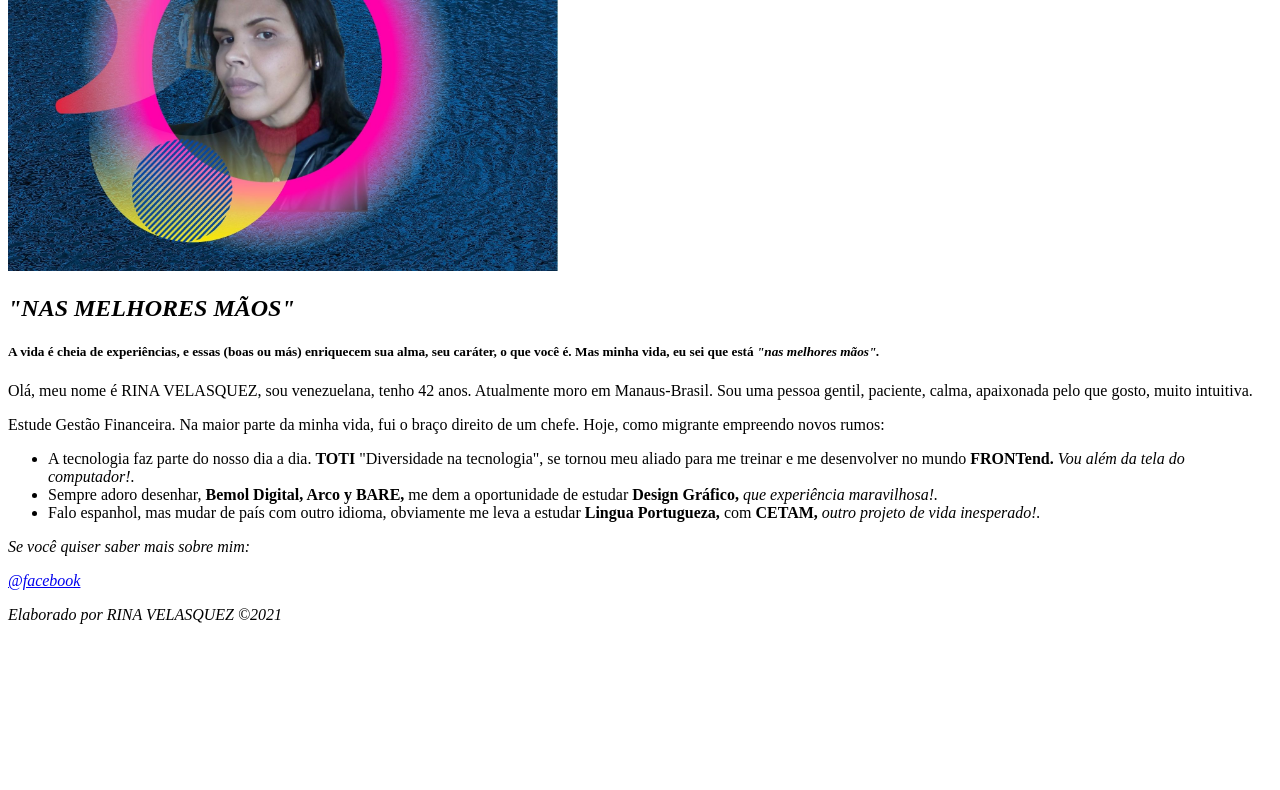
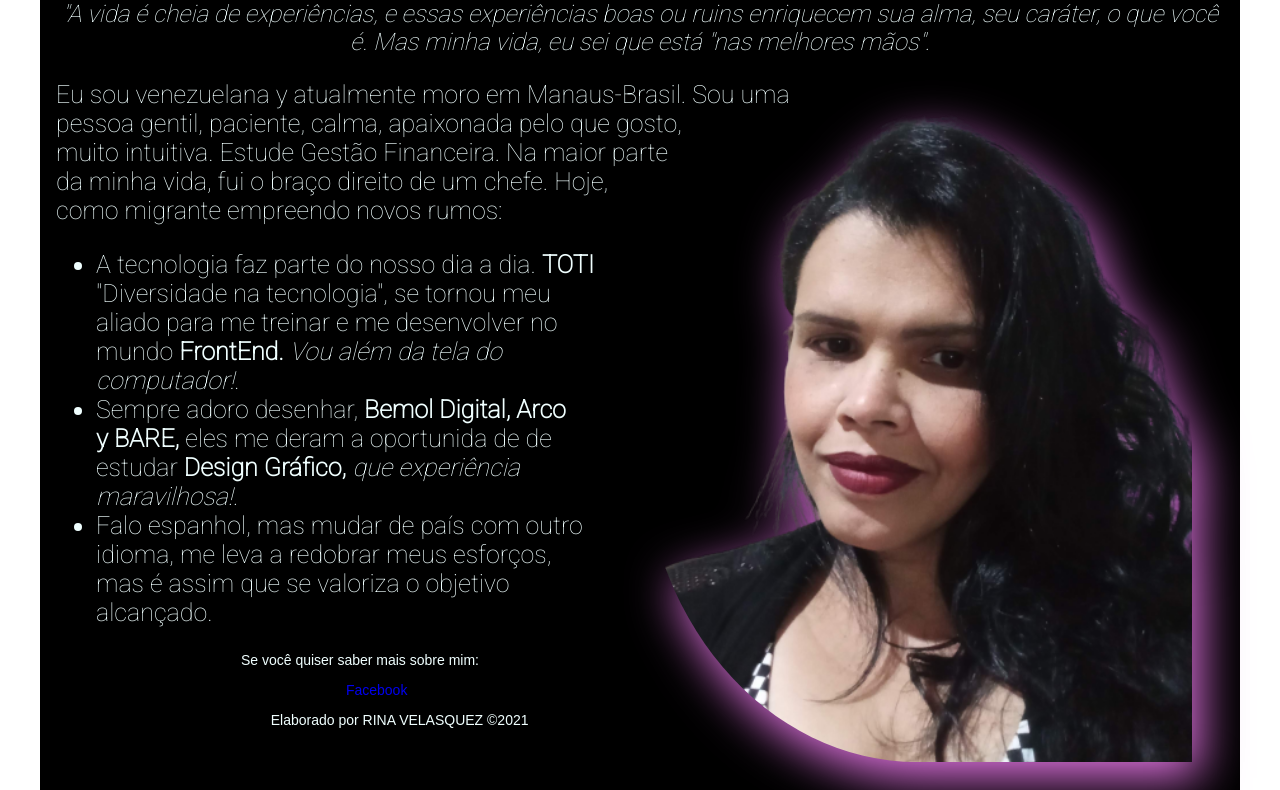
Before and after one commit to rinvel7/Ejerc06-TEMPLETE1, a plain HTML site: page index.html in a window 1280 px wide. Shown: the part 137-927 px from the top of the page. Before the commit the page ends 800 px from the top, so only its background shows below. Drawn offline with Linux system fonts and the light colour scheme.

Commit message:
Presentacion

```diff
--- a/index.html
+++ b/index.html
@@ -5,57 +5,32 @@
     <meta http-equiv="X-UA-Compatible" content="IE=edge">
     <meta name="viewport" content="width=device-width, initial-scale=1.0">
     <title>Templete</title>
+    <link rel="preconnect" href="https://fonts.googleapis.com">
+    <link rel="preconnect" href="https://fonts.gstatic.com" crossorigin>
+    <link href="https://fonts.googleapis.com/css2?family=Raleway:ital,wght@0,700;1,400&family=Roboto:wght@100&display=swap" rel="stylesheet">
+    <link rel="stylesheet" href="style.css">
 </head>
+
 <body>
     <main>
-
-        <img src="rina03.jpg" width="550" height="400" alt="">
-
-        <aside>
-
-            <h1><i>"NAS MELHORES MÃOS"</i></h1>
-
-            <h5>
-                A vida é cheia de experiências, e essas (boas ou más)
-                enriquecem sua alma, seu caráter, o que você é. Mas minha vida,
-                eu sei que está <i>"nas melhores mãos".</i>
-            </h5>
-
-            </aside>
+        <article class="shapes">
+            <h1 class="Raleway">Ola, sou RINA VELASQUEZ</h1>
+                <p class="p-1"> "A vida é cheia de experiências, e essas experiências boas ou ruins enriquecem sua alma, seu caráter, o que você é. Mas minha vida, eu sei que está <i>"nas melhores mãos".</i></p>
+                    <img src="img/rina55.png" alt="yo" class="drop-shadow float-right imagen-1">
+                <p class="p-2">Eu sou venezuelana y atualmente moro em Manaus-Brasil. Sou uma pessoa gentil, paciente, calma, apaixonada pelo que gosto, muito intuitiva.  Estude Gestão Financeira. Na maior parte da minha vida, fui o braço direito de um chefe. Hoje, como migrante empreendo novos rumos:
+                    <ul>
+                    <li>A tecnologia faz parte do nosso dia a dia. <strong>TOTI</strong> "Diversidade na tecnologia", se tornou meu aliado para me treinar e me desenvolver no mundo <strong>FrontEnd.</strong><i> Vou além da tela do computador!.</i></li>
+                    <li>Sempre adoro desenhar, <strong>Bemol Digital, Arco y BARE,</strong> eles me deram a oportunida de de estudar <strong>Design Gráfico,</strong> <i>que experiência maravilhosa!.</i></li>
+                    <li>Falo espanhol, mas mudar de país com outro idioma, me leva a redobrar meus esforços, mas é assim que se valoriza o objetivo alcançado.
+                </ul>
+                </p>
+        </article>
+        <section>
+         <footer><P-3>Se você quiser saber mais sobre mim:</P>
+             <a href="https://www.facebook.com/rina.velasquez.9275/">Facebook</a>
+             <P classe="p-3">Elaborado por RINA VELASQUEZ &copy;2021</P>
+        </footer>
+        </section>
     </main>
-
-    <article>
-
-        <Section>
-            <p> Olá, meu nome é RINA VELASQUEZ, sou venezuelana, tenho 42 anos.
-                Atualmente moro em Manaus-Brasil. Sou uma pessoa gentil, paciente,
-                calma, apaixonada pelo que gosto, muito intuitiva.
-            </p>
-
-                </Section>
-                    <p>
-                        Estude Gestão Financeira. Na maior parte da minha vida, fui o braço
-                        direito de um chefe. Hoje, como migrante empreendo novos rumos:
-
-                        <ul>
-                            <li>A tecnologia faz parte do nosso dia a dia. <strong>TOTI</strong> "Diversidade na tecnologia",
-                                se tornou meu aliado para me treinar e me desenvolver no mundo <strong>FRONTend.</strong><i> Vou além da tela do computador!.</i></li>
-                             <li>Sempre adoro desenhar, <strong>Bemol Digital, Arco y BARE,</strong> me dem a oportunidade de estudar <strong>Design Gráfico,</strong>
-                                <i>que experiência maravilhosa!.</i></li>
-                             <li>Falo espanhol, mas mudar de país com outro idioma, obviamente me leva a estudar
-                                 <strong>Lingua Portugueza,</strong> com <strong>CETAM,</strong><i> outro projeto de vida inesperado!.<i></li>
-
-                         </ul>
-                    </p>
-
-    </article>
-
-    <footer><P>Se você quiser saber <i>mais sobre mim:</i></P>
-    <a href="https://www.facebook.com/coronavirus_info/?page_source=bookmark&hoisted_module_types%5B0%5D=update&hoisted_module_types%5B1%5D=vaccine_finder&hoisted_module_types%5B2%5D=vaccine_tracker&hoisted_module_types%5B3%5D=latest_news">@facebook</a>
-
-    </footer>
-
-    <P>Elaborado por RINA VELASQUEZ &copy;2021</P>
-
 </body>
 </html>
--- /dev/null
+++ b/style.css
@@ -0,0 +1,80 @@
+html {
+    box-sizing: border-box;
+    font-family: 'Roboto', sans-serif;
+}
+
+  *,
+  *::after,
+  *::before {
+    box-sizing: inherit;
+
+  }
+
+  main {
+      background-color: black;
+      color: azure;
+      width: 1200px;
+      height: 1100px;
+      padding: 16px;
+      margin-left: auto;
+      margin-right: auto;
+      max-width: 100%;
+  }
+
+h1 {
+    text-align: center;
+    font-size: 3rem;
+}
+
+.p-1 {
+    text-align: center;
+     margin-top: -1.5rem;
+     font-size: 1.5rem;
+     font-style: italic;
+ }
+
+ .p-2, ul {
+    margin-top: 1rem;
+    font-size: 25px;
+}
+
+img:hover {
+    opacity: 0.75;
+    box-shadow: 1rem 1rem 2rem 0.5rem #000;
+}
+
+.shapes img {
+    margin-left: 6%;
+    border-radius: 0 0 0 50%;
+    width: 550px;
+    height: 650px;
+    object-fit: cover;
+    object-position: 0 50%;
+    max-width: 100%;
+
+}
+
+.drop-shadow {
+    filter: drop-shadow(0.5rem 1rem 1.5rem  rgb(226, 115, 226));
+ }
+
+.float-right {
+    float: right;
+}
+
+.imagen-1 {
+    margin: 2rem 2rem 0.5rem 0rem;
+    shape-outside: circle();
+}
+
+section {
+    background: 100% black;
+    margin-top: 10px;
+    font-family: Arial, Helvetica, sans-serif;
+    text-align: center;
+    font-size: 14px;
+}
+
+a {
+    text-decoration: none;
+}
```
Also changed, not shown: img/rina55.png (added), rina03.jpg (deleted).
